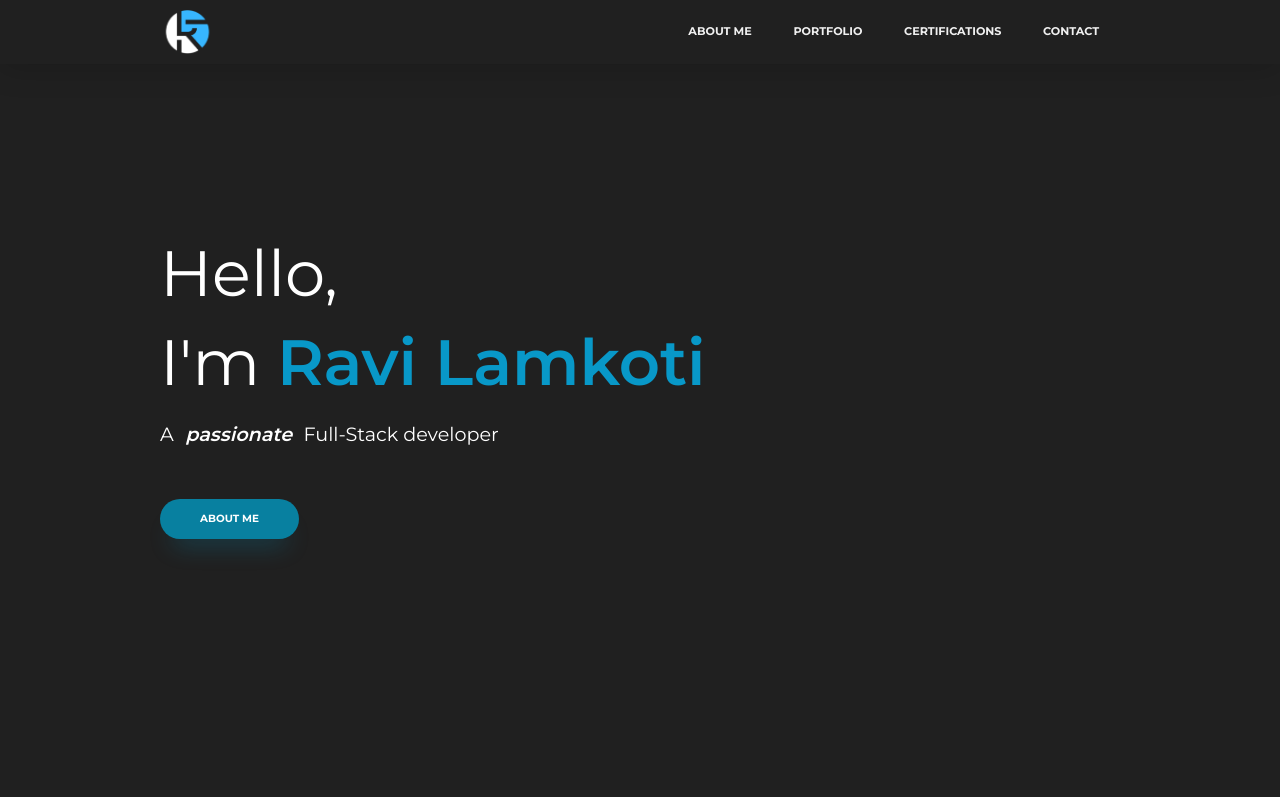
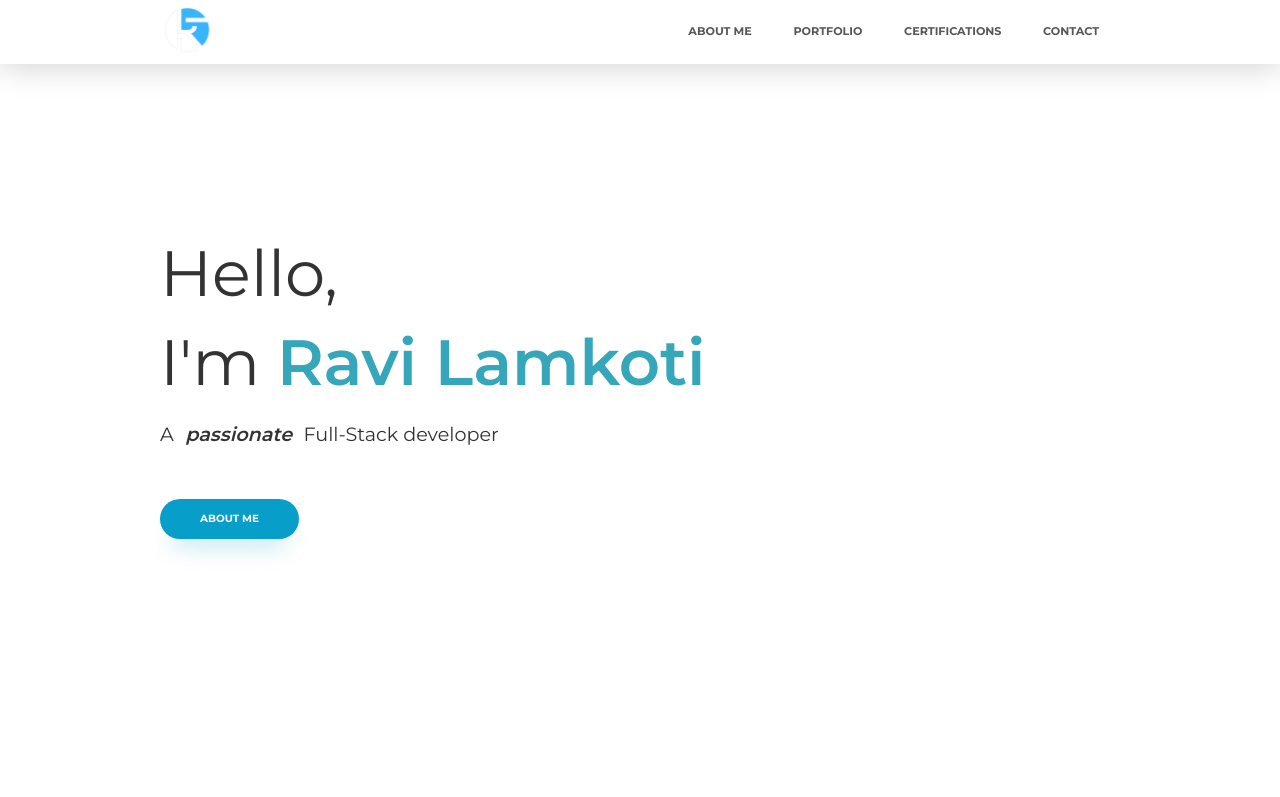
Before and after one commit to RavenColEvol/RavenColEvol.github.io, a Gatsby site: page / in a window 1280 px wide. Shown: the top 797 px of the page. Built offline with nearby package versions, Linux system fonts and the light colour scheme; Gatsby itself is replaced by a stand-in of ours.

Commit message:
add: theme

```diff
--- a/gatsby-config.js
+++ b/gatsby-config.js
@@ -1,7 +1,6 @@
 const path = require('path')
 
 module.exports = {
-  pathPrefix: "/react-portfolio",
   siteMetadata: {
     title: `Ravi Lamkoti`,
     description: `A passionate full stack web developer.`,
--- a/src/components/BackTop/BackTop.jsx
+++ b/src/components/BackTop/BackTop.jsx
@@ -9,7 +9,7 @@ const BackTopIcon = styled.a`
     z-index: 99;
     display:inline-block;
     background:var(--color-primary-1);
-    color:white;
+    color:var(--color-white-1);
     transition:.2s opacity linear;
     border-radius:50%;
     width:3rem;
--- a/src/components/Button/Button.js
+++ b/src/components/Button/Button.js
@@ -10,7 +10,7 @@ const StyledButton = styled.a`
     border-radius:100px;
     transition:.25s all ease-in-out;
     padding:.8rem 2.5rem;
-    color:white;
+    color: ${props => props.theme.currTheme === 'light' ? 'var(--color-dark-1)' : 'var(--color-white-1)'};
     font-size:.65rem;
     letter-spacing:.0.2rem;
 
@@ -20,7 +20,7 @@ const StyledButton = styled.a`
         letter-spacing:.1rem;
     }
     &:hover{
-        background:var(--color-primary-3);
+        background: var(--color-primary-${props => props.theme.currTheme === 'light' ? '1' : '3'});
         box-shadow:0 18px 24px -12px rgba(8, 152, 200,.5);
         transform:translateY(-3px);
     }
--- a/src/components/Navbar/Logo/Logo.js
+++ b/src/components/Navbar/Logo/Logo.js
@@ -1,8 +1,9 @@
 import React from "react";
 import { graphql, useStaticQuery } from "gatsby";
 import Img from "gatsby-image";
+import { useTheme } from "../../../utils/themeContext";
 
-const Logo = () => {
+export const Logo = () => {
   const data = useStaticQuery(graphql`
     query {
       logo: file(relativePath: { eq: "logo.png" }) {
@@ -14,7 +15,24 @@ const Logo = () => {
       }
     }
   `);
-  return <Img fixed={data.logo.childImageSharp.fixed} />;
+  return (
+    <Img fixed={data.logo.childImageSharp.fixed}/>
+  );
 };
 
-export default Logo;
+const LogoWrapper = () => {
+  const { setTheme, currTheme } = useTheme();
+  const toggleTheme = () => setTheme(theme => {
+    return theme === 'dark' ? 'light': 'dark'
+  })
+  return (
+    <span
+      onClick={toggleTheme}
+      style={{filter: `${currTheme === 'light' && 'drop-shadow(0 0 1px rgba(0, 0, 0, .1))'}`}}
+    >
+      <Logo theme={currTheme}/>
+    </span>
+  )
+}
+
+export default LogoWrapper;
--- a/src/components/textUtil/Skew/Skew.jsx
+++ b/src/components/textUtil/Skew/Skew.jsx
@@ -6,7 +6,7 @@ const P = styled.p`
     font-size:1.2rem;
     font-weight:600;
     position:relative;
-
+    color: ${props => props.theme.currTheme === 'light' ? 'var(--color-dark-1)' : 'var(--color-white-1)'};
     @media ${props=>props.theme.media.small}
     {
         font-size:.8rem;
@@ -20,7 +20,7 @@ const P = styled.p`
         position:absolute;
         top:50%;
         left:0;
-        height:80%;
+        height:100%;
         width:100%;
         z-index:-1;
         transform:rotateZ(-3deg) translateY(-50%);
--- a/src/components/textUtil/Title/Title.jsx
+++ b/src/components/textUtil/Title/Title.jsx
@@ -3,7 +3,7 @@ import styled from 'styled-components'
 
 const TitleText = styled.h2`
     font-size:1.5rem;
-    color:var(--color-primary-2);
+    color: var(--color-primary-2);
     text-align:center;
     text-transform:uppercase;
     letter-spacing:1px;
--- a/src/containers/Certifications/Certifications.jsx
+++ b/src/containers/Certifications/Certifications.jsx
@@ -57,7 +57,10 @@ const Certifications = () => {
                 <Title>Certifications</Title>
                 <Certificates>
                     {
-                        certificates.map(certificate => <Certificate src={certificate.src} title={certificate.title} />)
+                        certificates.map(
+                            certificate =>
+                            <Certificate key={certificate.title} src={certificate.src} title={certificate.title} />
+                        )
                     }
                 </Certificates>
             </Container>
--- a/src/containers/Contact/Copywright/Copywright.jsx
+++ b/src/containers/Contact/Copywright/Copywright.jsx
@@ -19,6 +19,7 @@ const LogoImg = styled(Img)`
     height:70px;
     width:auto;
     margin-bottom:1rem;
+    filter: ${props => props.theme.currTheme === 'light' && 'drop-shadow(0 0 1px rgba(0, 0, 0, .1))'};
 `
 
 const Copywright = () => {
--- a/src/containers/Contact/SocialMediaIcons/SocialMediaIcon/SocialMediaIcon.js
+++ b/src/containers/Contact/SocialMediaIcons/SocialMediaIcon/SocialMediaIcon.js
@@ -11,7 +11,7 @@ const Icon = styled.a`
     justify-content:center;
     align-items:center;
     border: 2px solid var(--color-primary-3);
-    fill:#fff;
+    fill:var(--color-white-1);
     padding:10px;
     transition:.25s all cubic-bezier(0.445, 0.05, 0.55, 0.95);
 
@@ -20,8 +20,18 @@ const Icon = styled.a`
         margin:0 .5rem;
     }
     &:hover{
-        fill:var(--color-primary-2);
-        background:white;
+        ${props => {
+            const { currTheme } = props.theme;
+            const isLight = currTheme === 'light';
+            if(isLight) return `
+                fill:var(--color-dark-1);
+                background:var(--color-primary-2);
+            `
+            return `
+                fill:var(--color-primary-2);
+                background:var(--color-white-1);
+            `
+        }}
         cursor:pointer;
     }
 
--- a/src/containers/Contact/SocialMediaIcons/SocialMediaIcons.jsx
+++ b/src/containers/Contact/SocialMediaIcons/SocialMediaIcons.jsx
@@ -29,7 +29,7 @@ const SocialMediaIcons = () => {
             <NavIcons>
                 {
                     socialMediaIcons.map(
-                        sm => <SocialMediaIcon href={sm.href} icon={sm.icon} />
+                        sm => <SocialMediaIcon key={sm.icon} href={sm.href} icon={sm.icon} />
                     )
                 }
             </NavIcons>
--- a/src/containers/Header/Header.js
+++ b/src/containers/Header/Header.js
@@ -8,8 +8,9 @@ const HeaderWrapper = styled.div`
     width:100vw;
     display:flex;
     align-items:center;
-    color:white;
+    color:var(--color-white-1);
 `
+
 const Header = () => {
     return (
         <div id="header">
--- a/src/pages/index.js
+++ b/src/pages/index.js
@@ -1,22 +1,26 @@
-import React from 'react';
+import React, { useState } from 'react';
 import {ThemeProvider} from 'styled-components';
 import {Helmet} from 'react-helmet'
 import GlobalStyles from '../utils/GlobalStyles';
 import theme from '../utils/Theme';
 import favicon from '../images/logo.ico'
 import App from '../components/App';
+import { ThemeSwitchProvider } from '../utils/themeContext';
 
-export default function Index({data}) {
+
+export default function Index() {
+    const [currTheme, setTheme] = useState('light');
+    theme['currTheme'] = currTheme;
     return (
-        <ThemeProvider theme={theme}>
-            <>
+        <ThemeProvider key={currTheme} theme={theme} >
+            <ThemeSwitchProvider value={{currTheme, setTheme}}>
                 <Helmet>
                     <link rel="icon" type="image/png" sizes="32x32" href={favicon} />
                     <title>Ravi Lamkoti | Full Stack Web developer</title>
                 </Helmet>
                 <App/>
                 <GlobalStyles/>
-            </>
+            </ThemeSwitchProvider>
         </ThemeProvider>
     )
 };
--- a/src/utils/GlobalStyles.js
+++ b/src/utils/GlobalStyles.js
@@ -11,15 +11,20 @@ export default createGlobalStyle`
 
     html{
         box-sizing:border-box;
-        --color-primary-1:${props=>props.theme.colors['color-primary-1']};
-        --color-primary-2:${props=>props.theme.colors['color-primary-2']};
-        --color-primary-3:${props=>props.theme.colors['color-primary-3']};
-        --color-dark-1:${props=>props.theme.colors['color-dark-1']};
-        --color-dark-2:${props=>props.theme.colors['color-dark-2']};
-        --color-white-1:${props=>props.theme.colors['color-white-1']};
-        --color-white-2:${props=>props.theme.colors['color-white-2']};
+        ${props => {
+            const { currTheme, colors, media } = props.theme;
+            return (`
+            --color-primary-1: ${colors[currTheme]['color-primary-1']};
+            --color-primary-2: ${colors[currTheme]['color-primary-2']};
+            --color-primary-3: ${colors[currTheme]['color-primary-3']};
+            --color-dark-1: ${colors[currTheme]['color-dark-1']};
+            --color-dark-2: ${colors[currTheme]['color-dark-2']};
+            --color-white-1: ${colors[currTheme]['color-white-1']};
+            --color-white-2: ${colors[currTheme]['color-white-2']};
 
-        --media-medium:${props=>props.theme.media.medium};
+            --media-medium: ${media.medium};
+            `)
+        }}
         scroll-behavior:smooth;
     }
 
@@ -43,7 +48,12 @@ export default createGlobalStyle`
     }
 
     ::selection {
-        background: ${props=>props.theme.colors['color-primary-lighter']};
-        color: var(--color-white-1);
+        ${props=> {
+            const { colors, currTheme } = props.theme;
+            return `
+                background: ${colors[currTheme]['color-primary-1']};
+                color: ${currTheme === 'light' ?  'var(--color-dark-1)' : 'var(--color-white-1)'};
+            `
+        }}
     }
 `
--- a/src/utils/Theme.js
+++ b/src/utils/Theme.js
@@ -1,15 +1,27 @@
 const theme = {
     colors:{
+        dark: {
             "color-primary-1":"#185068",
             "color-primary-2":"#0880A0",
             "color-primary-3":"#0898c8",
-        "color-primary-lighter": "#36A6BA",
 
             "color-dark-1":"#202020",
             "color-dark-2":"#282828",
 
             "color-white-1":"#fff",
             "color-white-2":"#f0f0f0"
+        },
+        light: {
+            "color-primary-1":"#0898c8",
+            "color-primary-2":"#089ECA",
+            "color-primary-3":"#36A6BA",
+
+            "color-white-1":"#333",
+            "color-white-2":"#575757",
+
+            "color-dark-1":"#fff",
+            "color-dark-2":"#f0f0f0"
+        }
     },
     media:{
         "smallest":"only screen and (max-width:25em)",
--- /dev/null
+++ b/src/utils/themeContext.js
@@ -0,0 +1,6 @@
+import { useContext, createContext } from "react";
+
+
+const ThemeContext = createContext('dark');
+export const useTheme = () => useContext(ThemeContext);
+export const ThemeSwitchProvider = ThemeContext.Provider;
```
Lines whose indentation alone changed are shown as unchanged.
